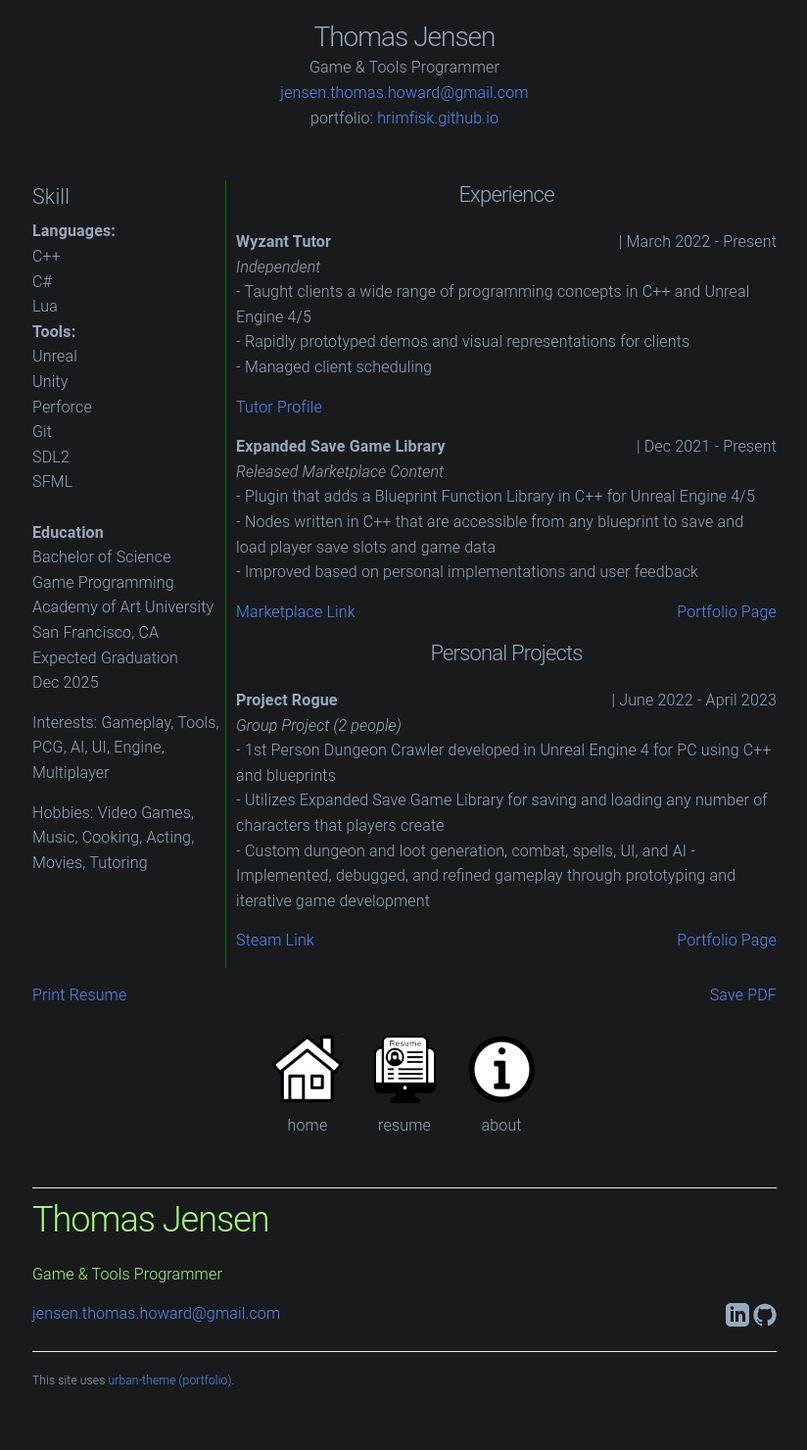
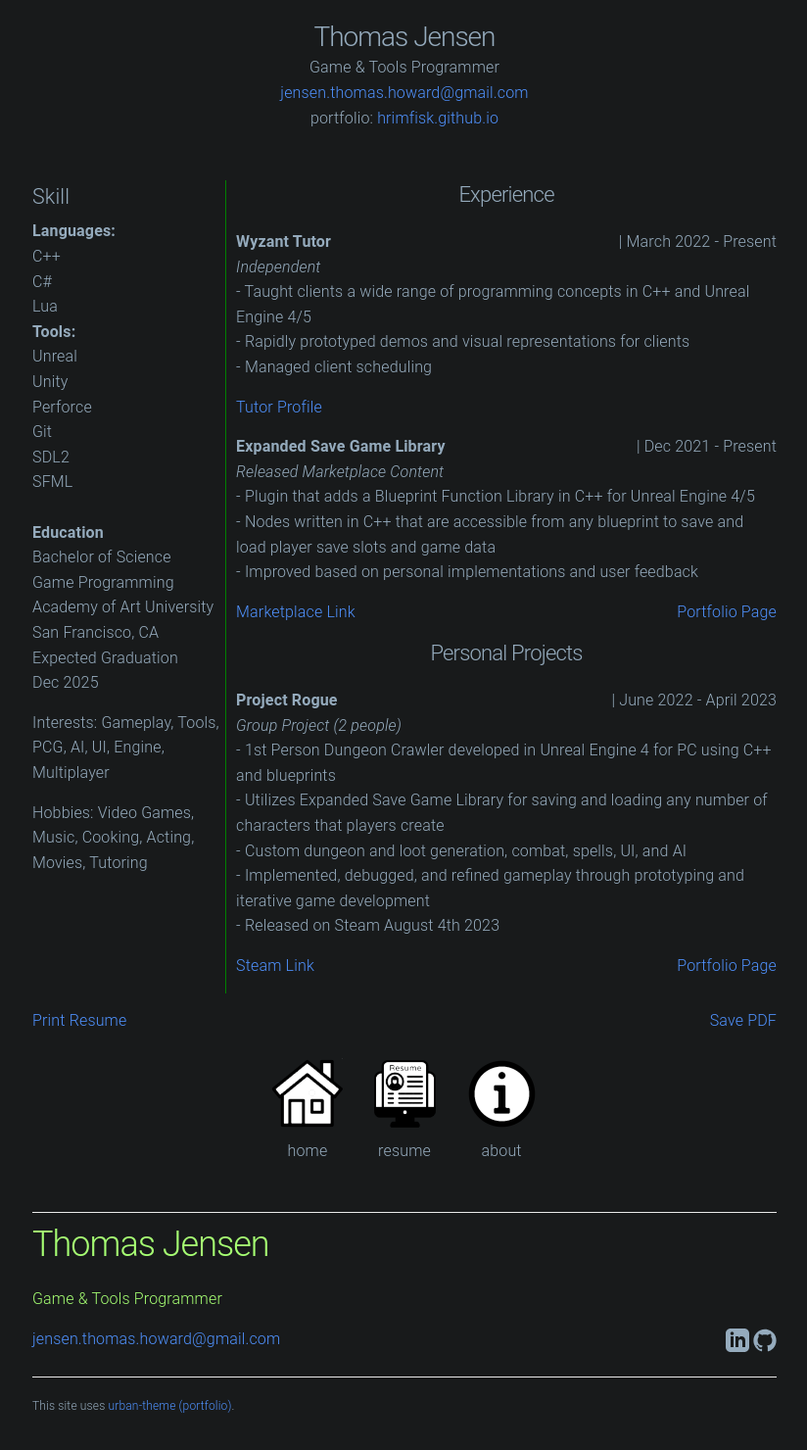
Before and after one commit to hrimfisk/hrimfisk.github.io, a Jekyll site: the page built from resume.md, in a window 1280 px wide. Shown: the whole page at 98% size, without its empty margins (227-1051 px from the left). Built offline with Jekyll 4.4.1, drawn with Linux system fonts in a browser that asks for light colours; before the commit the page ends 1454 px from its top, so only the background shows below that.

Commit message:
Update resume.md

```diff
--- a/resume.md
+++ b/resume.md
@@ -135,8 +135,9 @@
                     <i>Group Project (2 people)</i> <br>
                     - 1st Person Dungeon Crawler developed in Unreal Engine 4 for PC using C++ and blueprints <br>
                     - Utilizes Expanded Save Game Library for saving and loading any number of characters that players create<br>
-                    - Custom dungeon and loot generation, combat, spells, UI, and AI
-                    - Implemented, debugged, and reﬁned gameplay through prototyping and iterative game development
+                    - Custom dungeon and loot generation, combat, spells, UI, and AI<br>
+                    - Implemented, debugged, and reﬁned gameplay through prototyping and iterative game development<br>
+                    - Released on Steam August 4th 2023
                     <div class="dont-print">
                         <a href="https://store.steampowered.com/app/2519470/Project_Rogue/" target="_blank">Steam Link</a>
                         <span style="float:right"><a href="https://hrimfisk.github.io/2023/04/09/project_rogue/">Portfolio Page</a></span>
```
